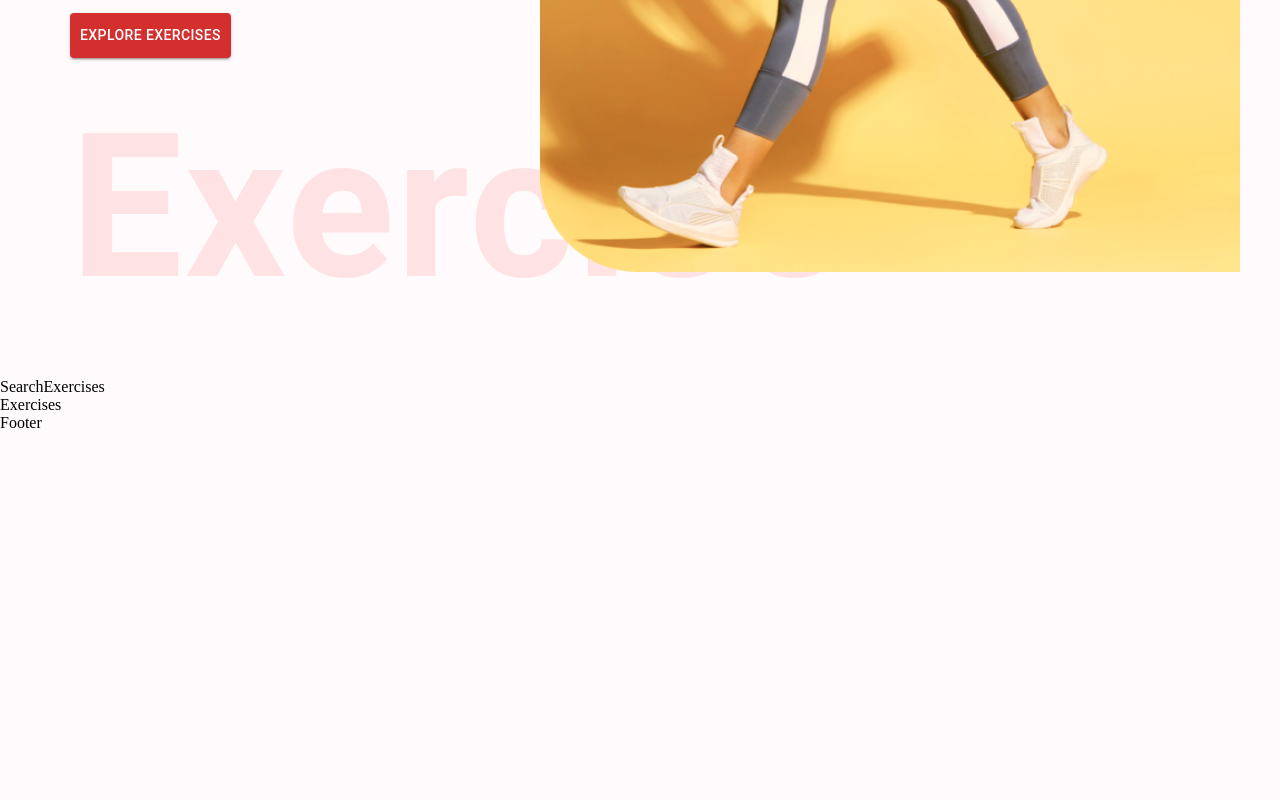
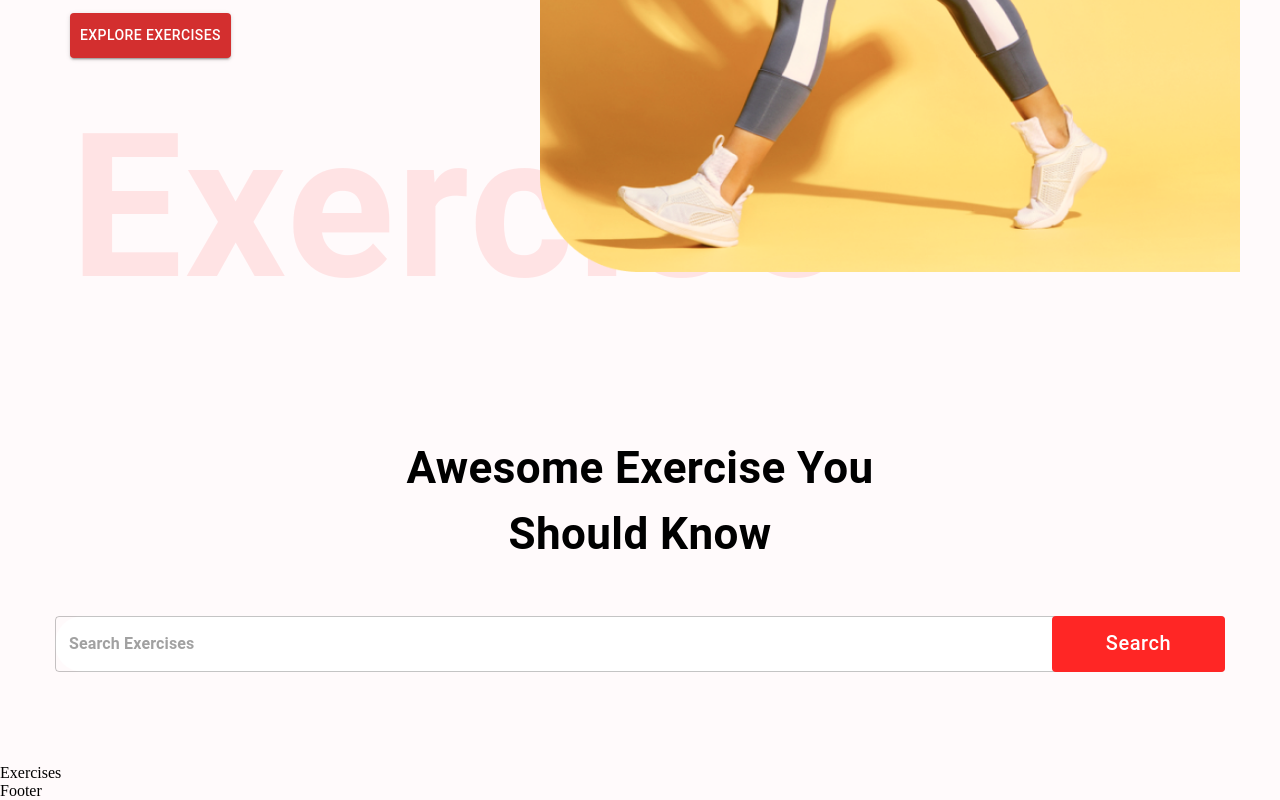
Before and after one commit to zvirgo/fitness_app, a React (Create React App) app: page / in a window 1280 px wide. Shown: the part 588-1388 px from the top of the page. Before the commit the page ends 1020 px from the top, so only its background shows below. Built offline with nearby package versions, Linux system fonts and the light colour scheme.

Commit message:
create SearchExercises component

```diff
--- a/src/components/SearchExercises.js
+++ b/src/components/SearchExercises.js
@@ -1,9 +1,50 @@
-import React from 'react'
+import React, { useEffect, useState } from "react";
+import { Box, Stack, Typography, Button, TextField } from "@mui/material";
 
 const SearchExercises = () => {
   return (
-    <div>SearchExercises</div>
-  )
-}
+    <Stack alignItems="center" mt="37px" justifyContent="center" p="20px">
+      <Typography
+        fontWeight={700}
+        sx={{ fontSize: { lg: "44px", xs: "30px" } }}
+        mb="49px"
+        textAlign="center"
+      >
+        Awesome Exercise You <br /> Should Know
+      </Typography>
+      <Box position="relative" mb="72px">
+        <TextField
+          height="76px"
+          sx={{
+            input: { fontWeight: "700", border: "none", borderRadius: "4px" },
+            width: { lg: "1170px", xs: "350px" },
+            backgroundColor: "#fff",
+            borderRadius: "40px",
+          }}
+          value=""
+          onChange={(e) => {}}
+          placeholder="Search Exercises"
+          type="text"
+        />
+        <Button
+          className="search-btn"
+          sx={{
+            bgcolor: "#FF2625",
+            color: "#fff",
+            textTransform: "none",
+            width: { lg: "173px", xs: "80px" },
+            height: "56px",
+            position: "absolute",
+            right: "0px",
+            fontSize: { lg: "20px", xs: "14px" },
+          }}
+          onClick=""
+        >
+          Search
+        </Button>
+      </Box>
+    </Stack>
+  );
+};
 
-export default SearchExercises
+export default SearchExercises;
```
